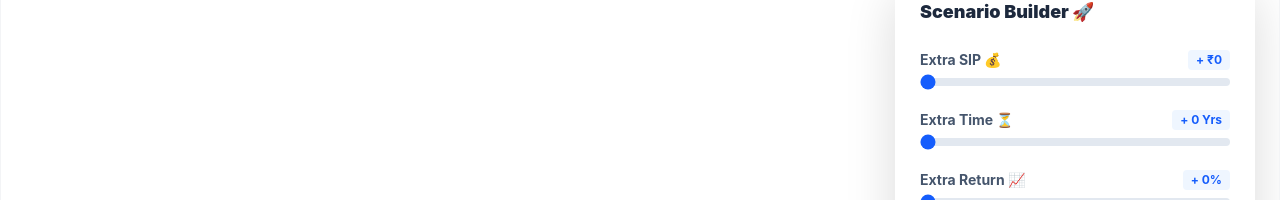
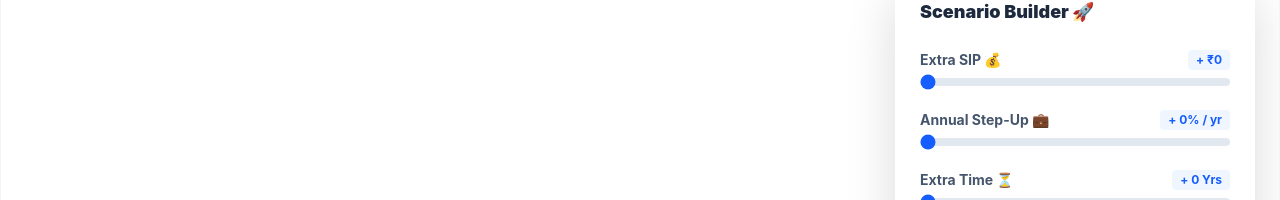
Before and after one commit to Codomania-Legends/SIPVision, a React (Vite) app: page /home in a window 1280 px wide. Shown: the part 204-404 px from the top of the page. Built offline with nearby package versions, Linux system fonts and the light colour scheme.

Commit message:
Final Changes

```diff
--- a/src/Utilities/Charts.jsx
+++ b/src/Utilities/Charts.jsx
@@ -25,20 +25,18 @@ const SipChart = () => {
     const [boostTime, setBoostTime] = useState(0);
     const [boostReturn, setBoostReturn] = useState(0);
 
+    const [stepUpRate, setStepUpRate] = useState(0);
+
     const [yearlyOverrides, setYearlyOverrides] = useState({});
     const [showYearlyOverrides, setShowYearlyOverrides] = useState(false);
 
-    // Filters open by default
     const [showFilters, setShowFilters] = useState(true);
 
-    // ✨ NEW: Inflation State ✨
     const [showRealValue, setShowRealValue] = useState(false);
-    const inflationRate = 0.06; // Standard 6% inflation
+    const inflationRate = 0.06;
 
-    // State for Confetti Celebration! 🎉
     const [isCelebrating, setIsCelebrating] = useState(false);
 
-    // Track window dimensions dynamically for Recharts margins and Confetti 📏
     const [windowDimensions, setWindowDimensions] = useState({
         width: typeof window !== 'undefined' ? window.innerWidth : 1200,
         height: typeof window !== 'undefined' ? window.innerHeight : 800,
@@ -59,6 +57,7 @@ const SipChart = () => {
         const baseSip = Number(sipData.monthlyAmount) || 0;
         const baseYears = Number(sipData.timeHorizon) || 0;
         const baseReturn = Number(sipData.expectedReturn) || 0;
+
         const initialSavings = Number(sipData.currentSavings) || 0;
 
         const optYears = baseYears + boostTime;
@@ -76,7 +75,10 @@ const SipChart = () => {
         const maxYears = Math.max(baseYears, optYears);
 
         for (let year = 1; year <= maxYears; year++) {
-            const activeBaseSip = yearlyOverrides[year] !== undefined ? yearlyOverrides[year] : baseSip;
+
+            const steppedUpBaseSip = baseSip * Math.pow(1 + (stepUpRate / 100), year - 1);
+
+            const activeBaseSip = yearlyOverrides[year] !== undefined ? yearlyOverrides[year] : steppedUpBaseSip;
             const activeOptSip = activeBaseSip + boostSip;
 
             if (year <= baseYears) {
@@ -115,7 +117,7 @@ const SipChart = () => {
         }
 
         return { data, isDifferent };
-    }, [sipData, boostSip, boostTime, boostReturn, yearlyOverrides, showRealValue]); // Added showRealValue to dependency array
+    }, [sipData, boostSip, boostTime, boostReturn, yearlyOverrides, showRealValue, stepUpRate]); // Added showRealValue to dependency array
 
     // ✨ Confetti Logic
     useEffect(() => {
@@ -137,7 +139,8 @@ const SipChart = () => {
         setBoostReturn(0);
         setYearlyOverrides({});
         setIsCelebrating(true);
-        setShowRealValue(false); // Reset inflation too
+        setShowRealValue(false);
+        setStepUpRate(0);
     };
 
     // SHare Feature
@@ -237,6 +240,20 @@ const SipChart = () => {
                                     type="range" min="0" max="20000" step="500"
                                     value={boostSip}
                                     onChange={(e) => setBoostSip(Number(e.target.value))}
+                                    className="w-full h-1.5 md:h-2 bg-slate-200 rounded-lg appearance-none cursor-pointer accent-blue-600"
+                                />
+                            </div>
+
+                            {/* 📈 Annual Salary Step-Up */}
+                            <div className="flex flex-col gap-1 md:gap-2">
+                                <label className="text-xs md:text-sm font-bold text-slate-600 flex justify-between">
+                                    <span>Annual Step-Up 💼</span>
+                                    <span className="text-blue-600 bg-blue-50 px-2 py-0.5 rounded text-[10px] md:text-xs">+ {stepUpRate}% / yr</span>
+                                </label>
+                                <input
+                                    type="range" min="0" max="20" step="1"
+                                    value={stepUpRate}
+                                    onChange={(e) => setStepUpRate(Number(e.target.value))}
                                     className="w-full h-1.5 md:h-2 bg-slate-200 rounded-lg appearance-none cursor-pointer accent-blue-600"
                                 />
                             </div>
```
